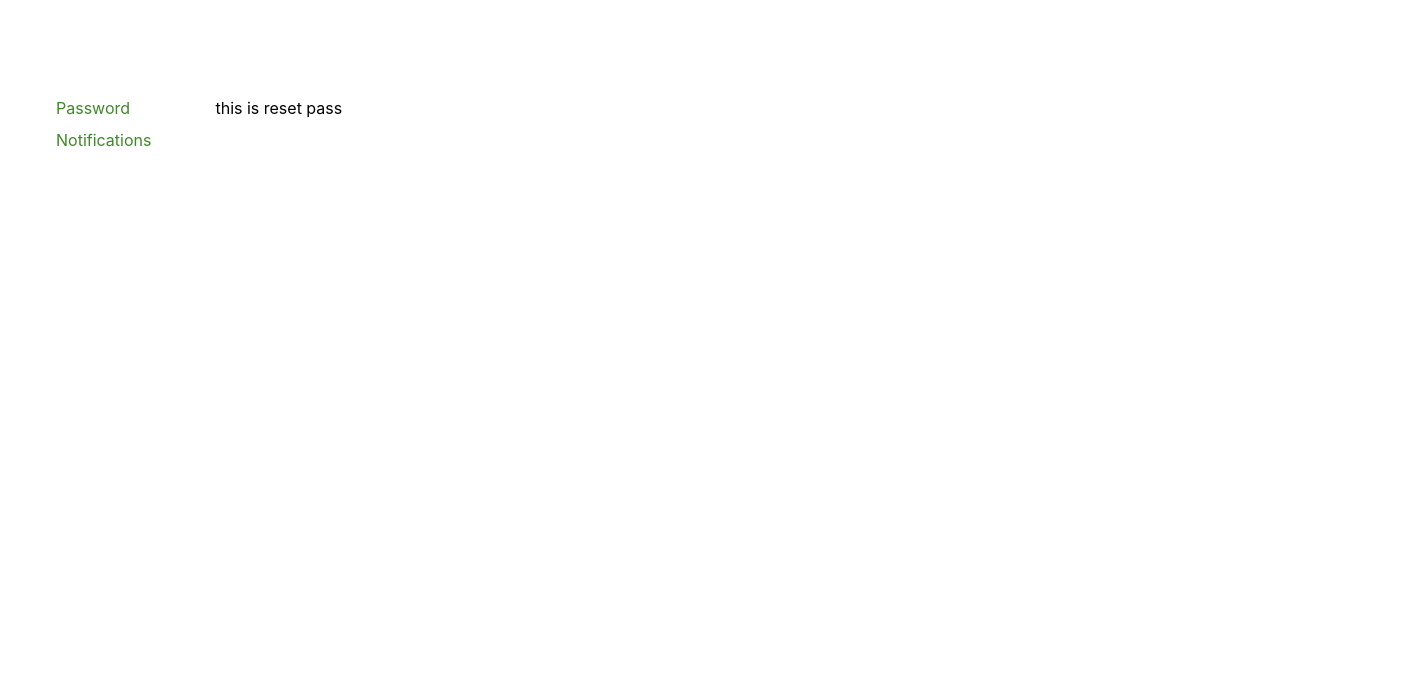
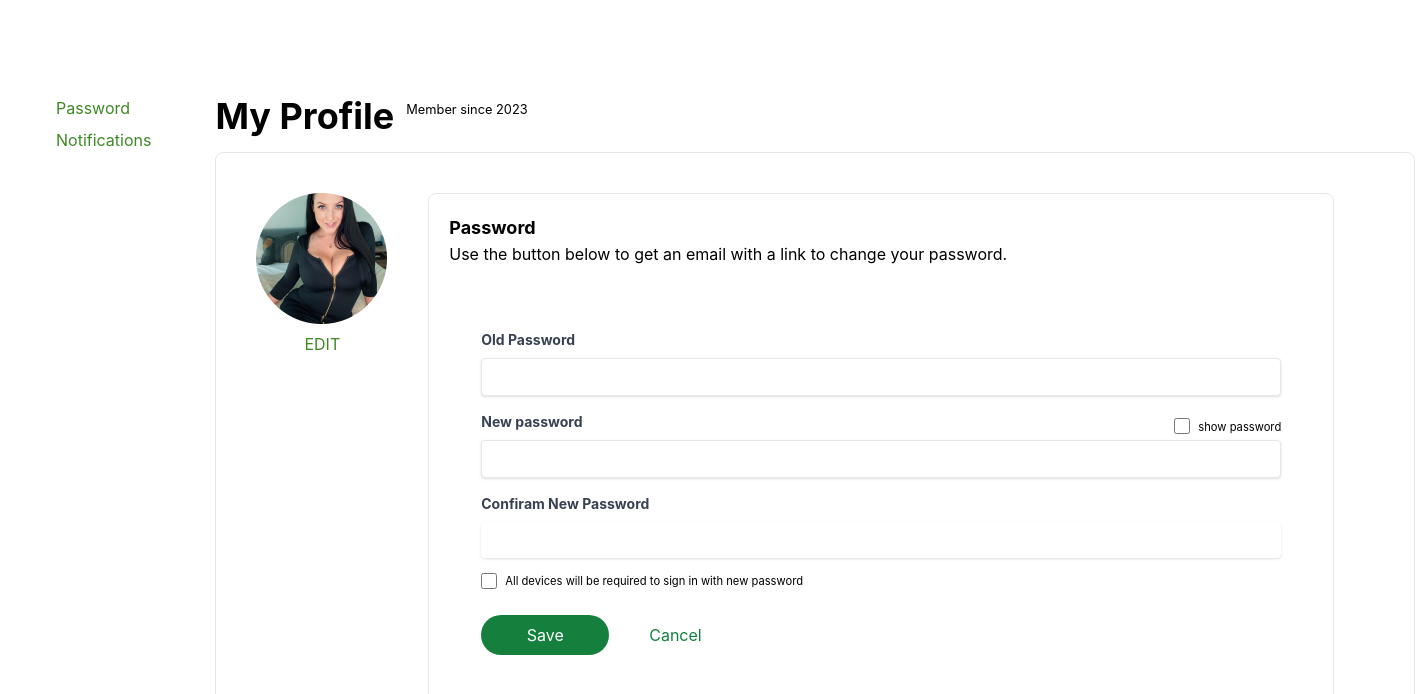
Before and after one commit to arjun1571/profile-dashboard, a React (Create React App) app: page /resetpassword in a window 1280 px wide. Shown: the top 694 px of the page, 1423 px wide, since content can reach past the window. Built offline with nearby package versions, Linux system fonts and the light colour scheme.

Commit message:
password reset page desing done

```diff
--- a/src/Page/ResetPass/ResetPass.js
+++ b/src/Page/ResetPass/ResetPass.js
@@ -1,10 +1,63 @@
 import React from 'react';
+import profile from "../../asset/image/Ellipse 640.png"
 
 const ResetPass = () => {
     return (
-        <div>
-            this is reset pass
+        <div className=' w-full' style={{height:"1780px"}}>
+        <div className='flex mb-4'>
+            <h1 className='lg:text-4xl text-2xl font-bold'>My Profile</h1>
+            <p className='mx-3'><small>Member since 2023</small></p>
         </div>
+        <div className='border rounded-lg p-5 lg:p-10 w-full h-full lg:flex  '>
+            <div className=''>
+                <img src={profile} alt=""  className=''/>
+                <p className='lg:mx-12 mx-3 mt-2' style={{color:"#3F8825"}}>EDIT</p>
+            </div>
+            <div className='lg:mx-10 mx-3 border rounded-lg p-2 lg:p-5'>
+                <div >
+                    <h1 className='text-lg font-bold'>Password</h1>
+                    <p>Use the button below to get an email with a link to change your password.</p>
+                </div>
+                <form className="bg-white rounded px-8 pt-6 pb-8 mb-4 mt-10">
+                    <div className="mb-4">
+                    <label className="block text-gray-700 text-sm font-bold mb-2" for="username">
+                        Old Password
+                    </label>
+                    <input className="shadow appearance-none border rounded w-full py-2 px-3 text-gray-700 leading-tight focus:outline-none focus:shadow-outline"  type="text" />
+                    </div>
+                    <div className="mb-4">
+                    <div className='flex justify-between'>
+                    <label className="block text-gray-700 text-sm font-bold mb-2" >
+                        New password
+                    </label>
+                    <div class="flex items-center">
+                        <input type="checkbox" value="" class="w-4 h-4 " />
+                        <label  class="ml-2 text-sm"><small>show password</small></label>
+                    </div>
+                    </div>
+                    <input className="shadow lg:w-[800px] w-full appearance-none border rounded py-2 px-3 text-gray-700 leading-tight focus:outline-none focus:shadow-outline"  type="password" />
+                    </div>
+                    <div className="mb-6">
+                    <label className="block text-gray-700 text-sm font-bold mb-2" for="password">
+                        Confiram New Password
+                    </label>
+                    <input className="shadow appearance-none borde rounded w-full py-2 px-3 text-gray-700 mb-3 leading-tight focus:outline-none focus:shadow-outline" type="password"/>
+                    <div class="flex items-center">
+                        <input type="checkbox" value="" class="w-4 h-4 bg-green-700" />
+                        <label  class="ml-2 text-sm"><small>All devices will be required to sign in with new password</small></label>
+                    </div>
+                    </div>
+                    <div className="  items-center justify-between">
+                    <button className="bg-green-700 hover:bg-green-700 text-white w-24 lg:w-32 rounded-3xl  py-2 px-4 focus:outline-none focus:shadow-outline" type="button">
+                        Save
+                    </button>
+                    <button className='text-green-700 lg:mx-10 mx-2' >Cancel</button>
+                    </div>
+                </form>
+
+            </div>
+        </div>
+    </div>
     );
 };
 
```
